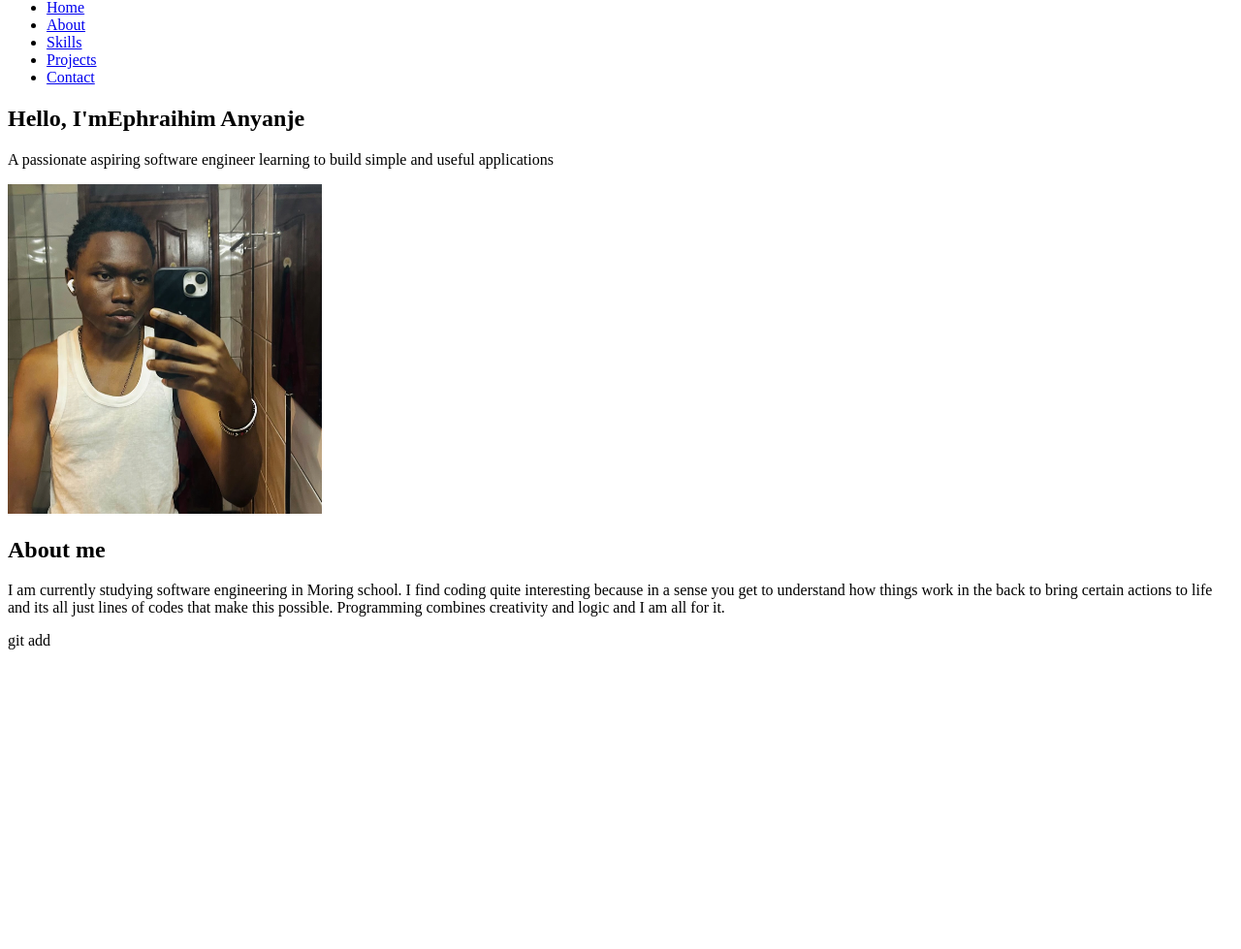
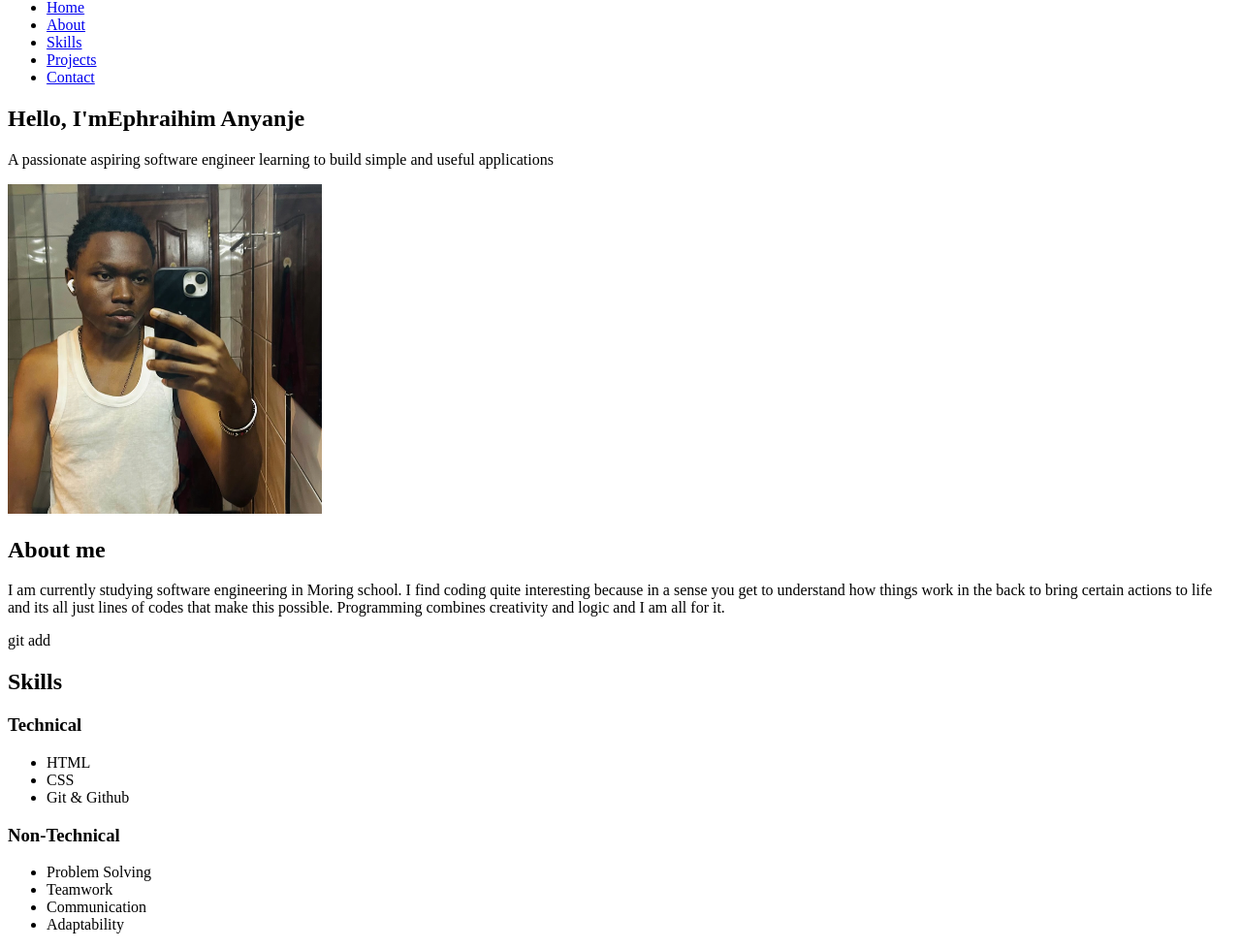
Before and after one commit to Ephrahim-Anyanje/Portfolio_project, a plain HTML site: page index.html in a window 1280 px wide. Shown: the part 68-1047 px from the top of the page at 97% size. Before the commit the page ends 800 px from the top, so only its background shows below. Drawn offline with Linux system fonts and the light colour scheme.

Commit message:
added skills section

```diff
--- a/index.html
+++ b/index.html
@@ -41,5 +41,29 @@
       </p>
       git add
     </section>
+    <!-- Skills section -->
+     <section id="skills" class="section">
+      <h2>Skills</h2>
+      <div class="skills-container">
+        <div>
+          <h3>Technical</h3>
+            <ul>
+              <li>HTML</lli>
+              <li>CSS</li>
+              <li>Git & Github</li>
+            </ul>
+        </div>
+        <div>
+          <h3>Non-Technical</h3>
+          <ul>
+            <li>Problem Solving</li>
+            <li>Teamwork</li>
+            <li>Communication</li>
+            <li>Adaptability</li>
+          </ul>
+        </div>
+      </div>
+     </section>
+     <!-- Projects Section -->
   </body>
 </html>
```
